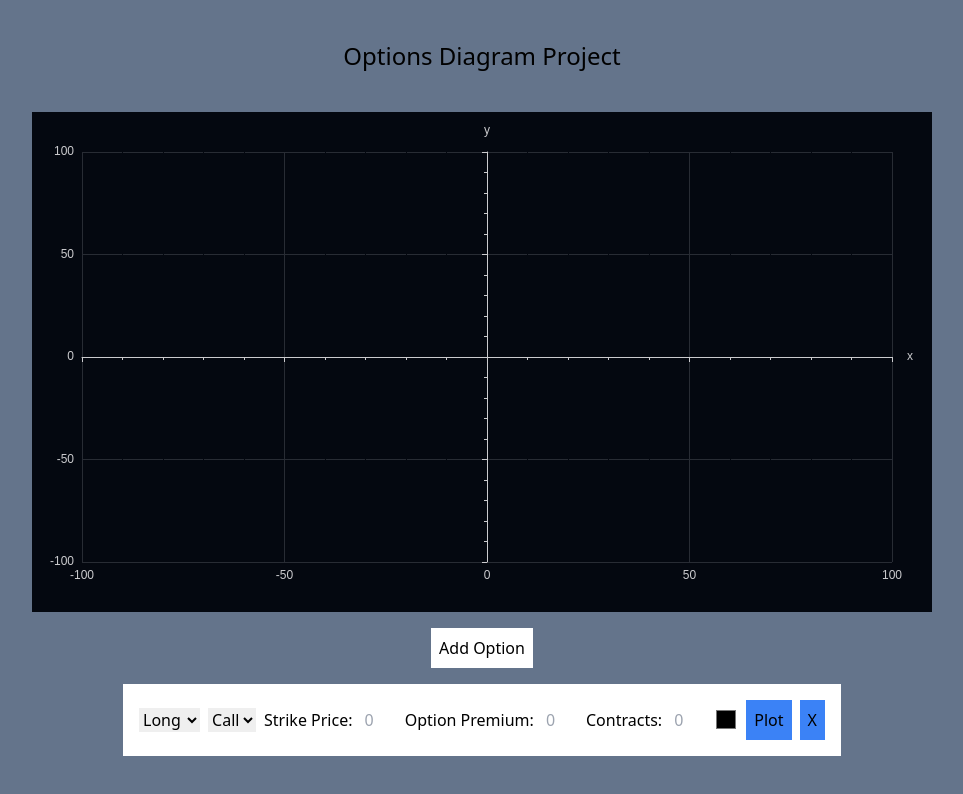
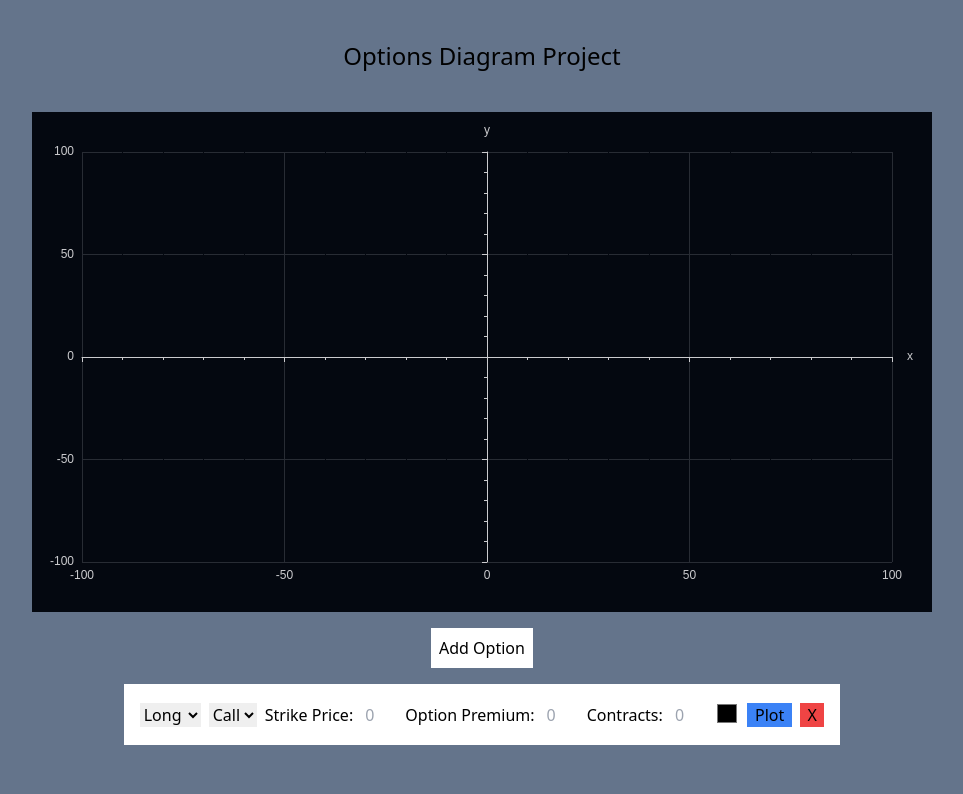
Before and after one commit to ma-ray/options-diagram, a Next.js app: page / in a window 1280 px wide. Both pictures are taken after a click on the button "Add Option". Shown: the top 794 px of the page, without its empty margins (158-1121 px from the left). Built offline with nearby package versions, Linux system fonts and the light colour scheme.

Commit message:
code cleanup

```diff
--- a/app/HelloFx.tsx
+++ /dev/null
@@ -1,20 +0,0 @@
-'use client'
-
-import { Mafs, Coordinates, Plot, Line } from "mafs"
-
-function HelloFx() {
-  return (
-    <Mafs
-      zoom={{ min: 0.01, max: 1 }}
-      viewBox={{ x: [-10, 10], y: [-2, 2] }}
-    >
-      <Coordinates.Cartesian />
-      <Plot.OfX y={(x) =>{
-        if (x <= 2) return 2
-        return x
-      }} />
-    </Mafs>
-  )
-}
-
-export default HelloFx;
--- a/app/Option.tsx
+++ b/app/Option.tsx
@@ -57,12 +57,12 @@ export default function Option({id, updateGraph, removeFromGraph, time}: OptionP
         </div>
         <button
           type="submit"
-          className="bg-blue-500 px-2 h-10 align-middle"
+          className="bg-blue-500 p-2 h-6 flex items-center justify-center"
         >
           Plot
         </button>
         <button
-          className="bg-blue-500 h-10 px-2"
+          className="bg-red-500 w-6 h-6 align-middle"
           onClick={() => {removeFromGraph(id)}}
         >
           X
--- a/app/layout.tsx
+++ b/app/layout.tsx
@@ -15,7 +15,7 @@ export default function RootLayout({
 }) {
   return (
     <html lang="en">
-      <body className="bg-slate-500 mx-4">
+      <body className="bg-slate-500">
         <div className="flex justify-center items-center m-10">
           <h1 className='text-2xl'>Options Diagram Project</h1>
         </div>
--- a/app/page.tsx
+++ b/app/page.tsx
@@ -35,7 +35,7 @@ export default function Home() {
     setOptionsList(options)
   }
 
-  return (console.log(optionsList),
+  return (
     <main className="flex flex-col items-center gap-4">
       <div className="h-[500px] w-[900px] bg-white">
         <OptionChart optionsList={optionsList} />
```
